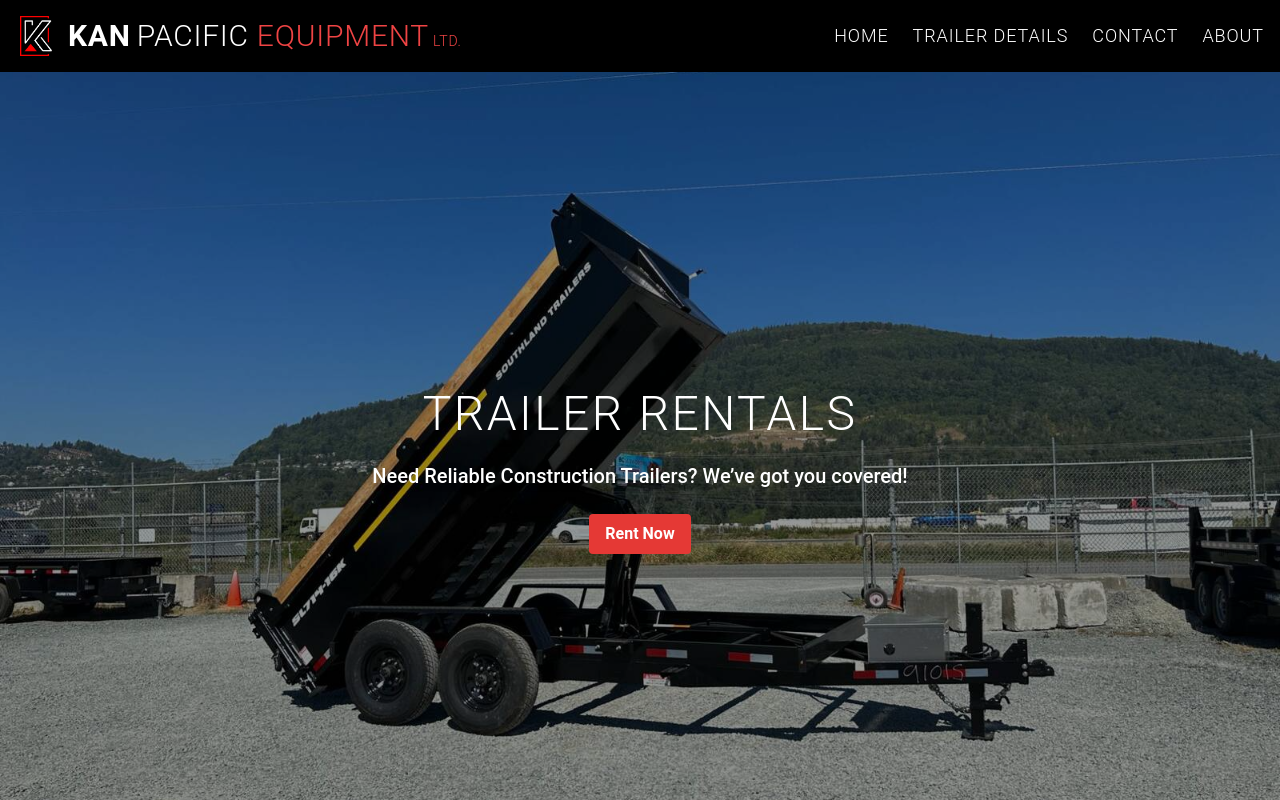
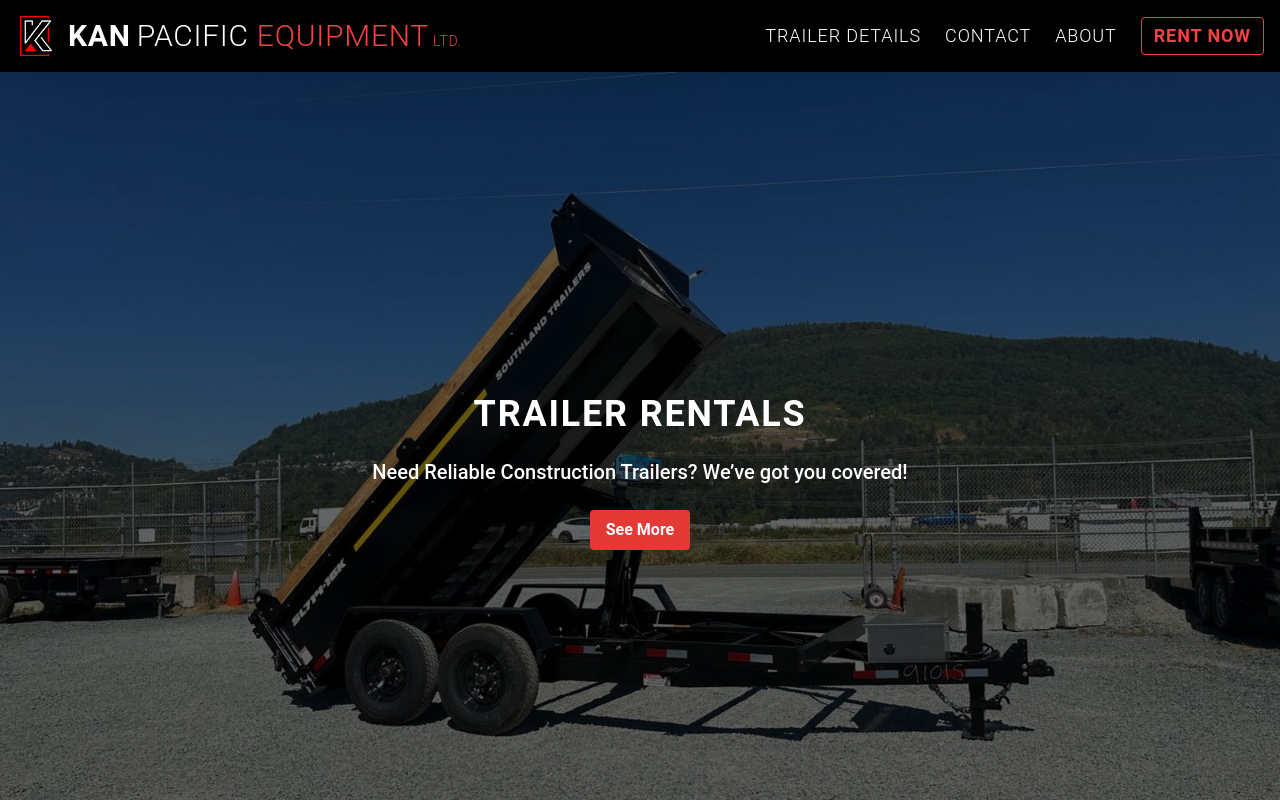
Before and after one commit to RpHayer/kandola-rentals, a Next.js app: page / in a window 1280 px wide. Built offline with nearby package versions, Linux system fonts and the light colour scheme.

Commit message:
added carousel

```diff
--- a/package.json
+++ b/package.json
@@ -11,7 +11,8 @@
   "dependencies": {
     "next": "15.1.2",
     "react": "^19.0.0",
-    "react-dom": "^19.0.0"
+    "react-dom": "^19.0.0",
+    "swiper": "^11.2.6"
   },
   "devDependencies": {
     "@eslint/eslintrc": "^3",
--- a/src/app/about/page.tsx
+++ b/src/app/about/page.tsx
@@ -29,7 +29,7 @@ export default function About() {
           {/* Company Story */}
           <section>
             <p>
-              At <strong>KAN PACIFIC EQUIPMENT LTD.</strong>, we&rsquo;re more than just a business&mdash;we&rsquo;re family.
+              At <strong>KAN PACIFIC EQUIPMENT LTD.</strong>, we are more than just a business&mdash;we are family.
               Founded by two brothers in Langley, our commitment to excellence, sustainability, and integrity makes us a standout choice for businesses in need of reliable equipment and support.
               Whether it&apos;s trailer rentals, waste disposal, or expert material handling services, we provide the tools and expertise to help you get the job done right.
             </p>
@@ -81,7 +81,7 @@ export default function About() {
           {/* Conclusion */}
           <section>
             <p>
-              Proudly rooted in the Langley community, we&rsquo;re committed to making a difference through exceptional service and by building a network of trust and support.
+              Proudly rooted in the Langley community, we are committed to making a difference through exceptional service and by building a network of trust and support.
               Let&rsquo;s work together to create lasting success!
             </p>
           </section>
--- a/src/app/components/Footer.tsx
+++ b/src/app/components/Footer.tsx
@@ -9,7 +9,6 @@ export default function Footer() {
         <p className="text-sm mb-2">
           &copy; {new Date().getFullYear()} KAN PACIFIC EQUIPMENT LTD.
         </p>
-        <p className="text-sm mb-2">Langley Township, BC</p>
         <p className="text-sm mb-2">
           Email:{' '}
           <a
--- a/src/app/components/Header.tsx
+++ b/src/app/components/Header.tsx
@@ -8,10 +8,10 @@ export default function Header() {
   const [isMenuOpen, setIsMenuOpen] = useState(false);
 
   const navLinks = [
-    { label: 'Home', href: '/' },
     { label: 'Trailer Details', href: '/trailer' },
     { label: 'Contact', href: '/contact' },
     { label: 'About', href: '/about' },
+    { label: 'Rent Now', href: '/book' },
   ];
 
   return (
@@ -40,19 +40,26 @@ export default function Header() {
           </span>
         </Link>
         {/* Right: Desktop Navigation */}
-        <nav className="flex space-x-6">
+        {/* Right: Desktop Navigation */}
+        <nav className="flex space-x-6 items-center">
           {navLinks.map(({ label, href }) => (
             <Link
               key={label}
               href={href}
-              className="relative group text-lg font-light tracking-wider uppercase transition-colors hover:text-red-500"
-              style={{ textShadow: '1px 1px 3px rgba(0,0,0,0.6)' }}
+              className={`relative group text-lg tracking-wider uppercase transition-all duration-300 ${label === 'Rent Now'
+                ? 'text-red-500 border border-red-500 px-3 py-1 rounded hover:bg-red-500 hover:text-white font-semibold'
+                : 'font-light hover:text-red-500'
+                }`}
+              style={{ textShadow: label !== 'Rent Now' ? '1px 1px 3px rgba(0,0,0,0.6)' : undefined }}
             >
               {label}
-              <span className="absolute left-0 -bottom-1 w-0 h-0.5 bg-red-500 transition-all duration-300 group-hover:w-full" />
+              {label !== 'Rent Now' && (
+                <span className="absolute left-0 -bottom-1 w-0 h-0.5 bg-red-500 transition-all duration-300 group-hover:w-full" />
+              )}
             </Link>
           ))}
         </nav>
+
       </div>
 
       {/* Mobile Header */}
--- a/src/app/components/Hero.tsx
+++ b/src/app/components/Hero.tsx
@@ -6,7 +6,7 @@ import Link from 'next/link';
 
 export default function Hero() {
   return (
-    <section className="relative w-full h-screen flex items-center justify-center text-center text-brand-text px-6 sm:px-12">
+    <section className="relative w-full h-screen flex items-center justify-center text-center text-brand-text">
       {/* Background Image */}
       <div className="absolute inset-0 z-0">
         <Image
@@ -19,13 +19,14 @@ export default function Hero() {
       </div>
 
       {/* Dark overlay */}
-      <div className="absolute inset-0 bg-black opacity-40 z-10"></div>
+      <div className="absolute inset-0 bg-black opacity-60 z-10"></div>
 
       {/* Hero Content */}
-      <div className="relative z-20 max-w-3xl space-y-6 px-6 sm:px-12">
-        <h1 className="text-4xl sm:text-5xl font-light uppercase tracking-wider text-white">
+      <div className="relative z-20 space-y-6 px-6 py-4 sm:px-12">
+        <h1 className="text-3xl sm:text-4xl font-bold uppercase tracking-wider text-white">
           Trailer Rentals
         </h1>
+
         <p className="text-lg sm:text-xl font-medium drop-shadow-md">
           Need Reliable Construction Trailers? We&rsquo;ve got you covered!
         </p>
@@ -34,7 +35,7 @@ export default function Hero() {
             href="/trailer"
             className="inline-block bg-brand-accent hover:bg-brand-accentDark text-white font-bold py-2 px-4 rounded transition-all duration-300"
           >
-            Rent Now
+            See More
           </Link>
         </div>
       </div>
--- /dev/null
+++ b/src/app/components/ImageCarousel.tsx
@@ -0,0 +1,41 @@
+'use client';
+
+import { Swiper, SwiperSlide } from 'swiper/react';
+import { Autoplay } from 'swiper/modules';
+import Image from 'next/image';
+import 'swiper/css';
+
+const images = [
+  '/images/hero-trailer.jpg',
+  '/images/trailer-side.jpg',
+];
+
+export default function ImageCarousel() {
+  return (
+    <div className="md:w-2/3 mb-8 md:mb-0">
+      <div className="relative w-full h-96 rounded-3xl overflow-hidden shadow-xl">
+        <Swiper
+          modules={[Autoplay]}
+          autoplay={{ delay: 5000, disableOnInteraction: false }}
+          loop
+          speed={1200}
+          className="w-full h-full"
+        >
+          {images.map((src, idx) => (
+            <SwiperSlide key={idx}>
+              <div className="relative w-full h-96">
+                <Image
+                  src={src}
+                  alt={`Trailer Image ${idx + 1}`}
+                  fill
+                  style={{ objectFit: 'cover' }}
+                  priority={idx === 0}
+                />
+              </div>
+            </SwiperSlide>
+          ))}
+        </Swiper>
+      </div>
+    </div>
+  );
+}
--- a/src/app/contact/page.tsx
+++ b/src/app/contact/page.tsx
@@ -44,7 +44,7 @@ export default function Contact() {
             </p>
             <div>
               <h2 className="text-2xl font-semibold uppercase mb-4">Our Office</h2>
-              <p className="text-lg mb-2">Langley Township, BC</p>
+              <p className="text-lg mb-2">Langley, BC</p>
               <a
                 href="tel:6048898176"
                 className="text-lg flex items-center justify-start whitespace-nowrap"
@@ -62,17 +62,6 @@ export default function Contact() {
               <InstagramLink largeSize />
             </div>
 
-            {/* Map Embed */}
-            <div>
-              <h2 className="text-2xl font-semibold uppercase mb-2">Our Location</h2>
-              <iframe
-                className="w-full h-64 rounded-lg"
-                src="https://maps.google.com/maps?q=49.031201,-122.636252&z=12&output=embed"
-                allowFullScreen
-                loading="lazy"
-                title="Map Location"
-              />
-            </div>
           </div>
           {/* Right: Contact Form */}
           <div>
--- a/src/app/page.tsx
+++ b/src/app/page.tsx
@@ -12,12 +12,25 @@ export default function Home() {
         <p className="mb-6">
           Contact us today to check availability and book your trailer.
         </p>
+
+        {/* Rent Now Button */}
+        <div className="flex gap-4 justify-center">
+          <Link
+            href="/book"
+            className="inline-block bg-brand-accent hover:bg-brand-accentDark text-white font-bold py-2 px-4 rounded transition-all duration-300"
+          >
+            Rent Now
+          </Link>
+
+
+          {/* Contact Us Button */}
           <Link
             href="/contact"
             className="inline-block bg-brand-accent hover:bg-brand-accentDark text-white font-bold py-2 px-4 rounded transition-all duration-300"
           >
             Contact Us
           </Link>
+        </div>
       </section>
     </main>
   );
--- a/src/app/trailer/page.tsx
+++ b/src/app/trailer/page.tsx
@@ -3,6 +3,7 @@
 import Image from 'next/image';
 import React, { useState } from 'react';
 import Link from 'next/link';
+import ImageCarousel from '../components/ImageCarousel';
 
 export default function TrailerDetails() {
   const [isModalOpen, setModalOpen] = useState(false);
@@ -20,17 +21,7 @@ export default function TrailerDetails() {
         {/* Top Section: Trailer Image & Description */}
         <div className="flex flex-col md:flex-row md:items-stretch md:space-x-8 mb-12">
           {/* Left Column: Trailer Image */}
-          <div className="md:w-2/3 mb-8 md:mb-0">
-            <div className="relative w-full h-96 rounded-3xl overflow-hidden shadow-xl">
-              <Image
-                src="/images/hero-trailer.jpg" // Uses the image from your public folder
-                alt="Southland 7X14 Dump Trailer with Tarp and Ramps"
-                fill
-                style={{ objectFit: 'cover' }}
-                priority
-              />
-            </div>
-          </div>
+          <ImageCarousel />
           {/* Right Column: Trailer Description & Book Now Button */}
           <div className="md:w-1/3">
             <div className="flex flex-col justify-between h-full p-6 bg-brand-secondary rounded-xl shadow-md gap-3">
@@ -42,7 +33,7 @@ export default function TrailerDetails() {
                 href="/book"
                 className="flex justify-center bg-brand-accent hover:bg-brand-accentDark text-white font-bold py-2 px-4 rounded transition-all duration-300 w-full"
               >
-                Book Now
+                Rent Now
               </Link>
             </div>
           </div>
```
Also changed, not shown: 1 other file (tests, documents, lock files or other folders). Lines whose indentation alone changed are shown as unchanged.
